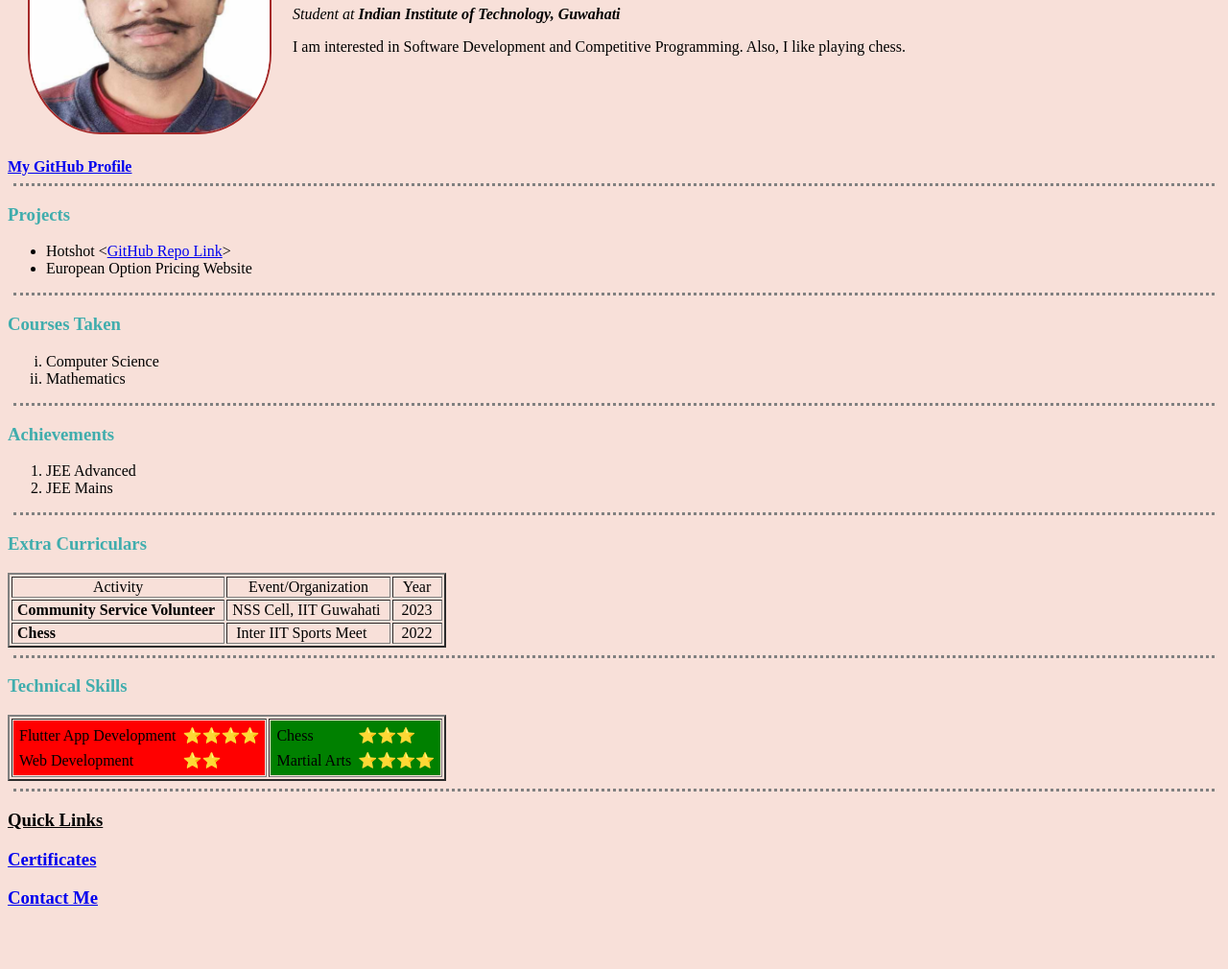
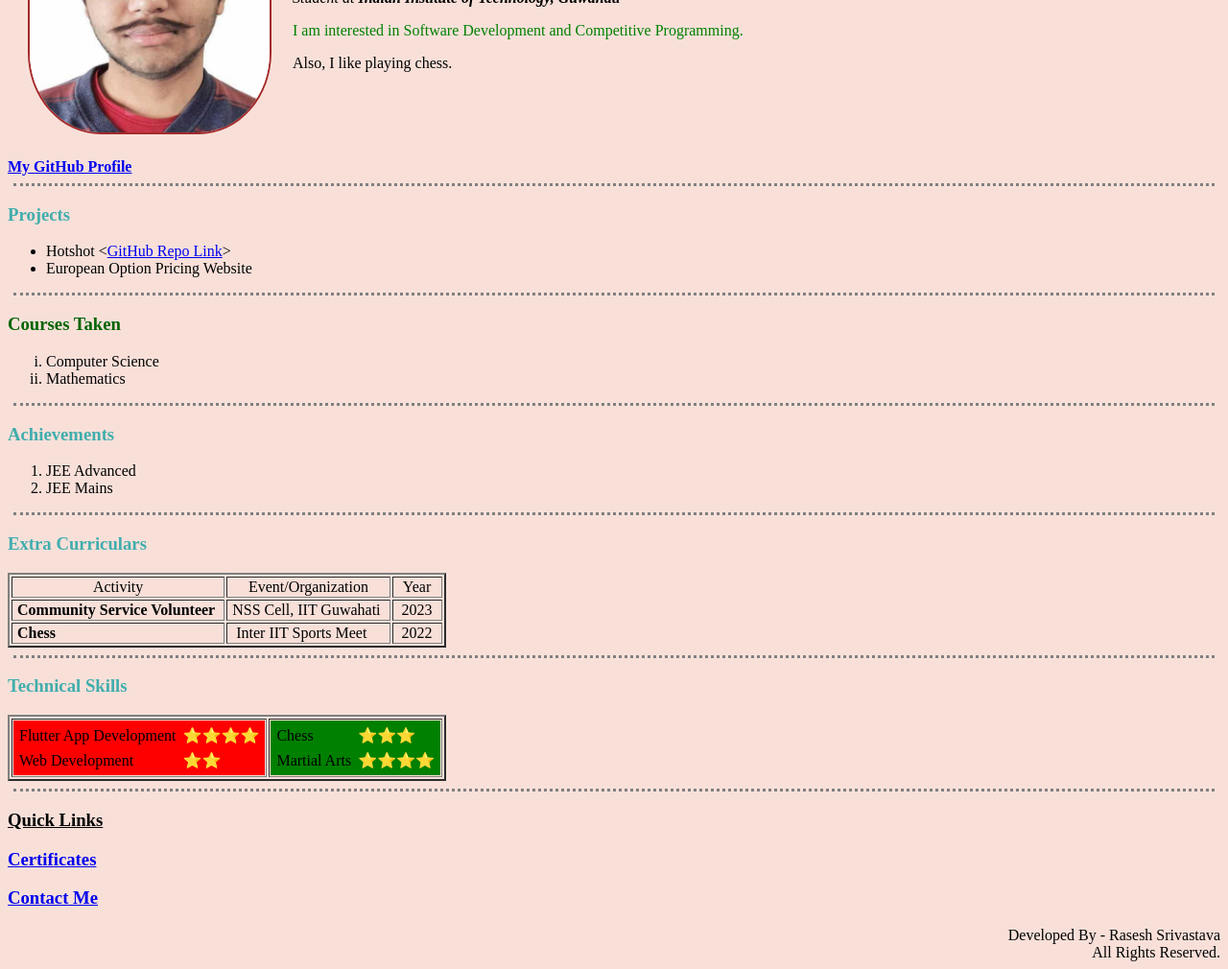
Before and after one commit to Rasesh-Srivastava/Personal-Website, a plain HTML site: page index.html in a window 1280 px wide. Shown: the part 173-1183 px from the top of the page at 96% size. Before the commit the page ends 1139 px from the top, so only its background shows below. Drawn offline with Linux system fonts and the light colour scheme.

Commit message:
Minor Changes

```diff
--- a/css/styles.css
+++ b/css/styles.css
@@ -1,7 +1,9 @@
 /* External CSS */
 
 /* tag Selectors */
-
+footer {
+    text-align: right;
+}
 body {
     /* background-color: #dcead2; */
     background-color: #f8e0d9;
@@ -47,3 +49,10 @@ img {
 #name {
     color: maroon;
 }
+/* Attribute Selectors */
+p[value="4"] {
+    color: green;
+}
+h3[value]{
+    color: darkgreen;
+}
--- a/index.html
+++ b/index.html
@@ -31,6 +31,7 @@
 </head>
 <!-- Inline CSS -->
 <!-- <body style="background-color: #bcebd4;">    Inline CSS     -->
+
 <body>
     <table cellspacing="20">
         <tr>
@@ -40,7 +41,8 @@
             <td>
                 <h1 id="name">Rasesh Srivastava</h1>
                 <em>Student at <strong>Indian Institute of Technology, Guwahati</strong></em>
-                <p>I am interested in Software Development and Competitive Programming. Also, I like playing chess.</p>
+                <p value="4">I am interested in Software Development and Competitive Programming.</p>
+                <p>Also, I like playing chess.</p>
             </td>
         </tr>
     </table>
@@ -54,7 +56,7 @@
         <li>European Option Pricing Website</li>
     </ul>
     <hr>
-    <h3>Courses Taken</h3>
+    <h3 value="69">Courses Taken</h3>
     <ol type="i">
         <li>Computer Science</li>
         <li>Mathematics</li>
@@ -163,5 +165,9 @@
     <h3><a href="Certificates.html">Certificates</a></h3>
     <h3><a href="ContactMe.html">Contact Me</a></h3>
 </body>
+<footer>
+    <div>Developed By - Rasesh Srivastava</div>
+    <div>All Rights Reserved.</div>
+</footer>
 
 </html>
```
